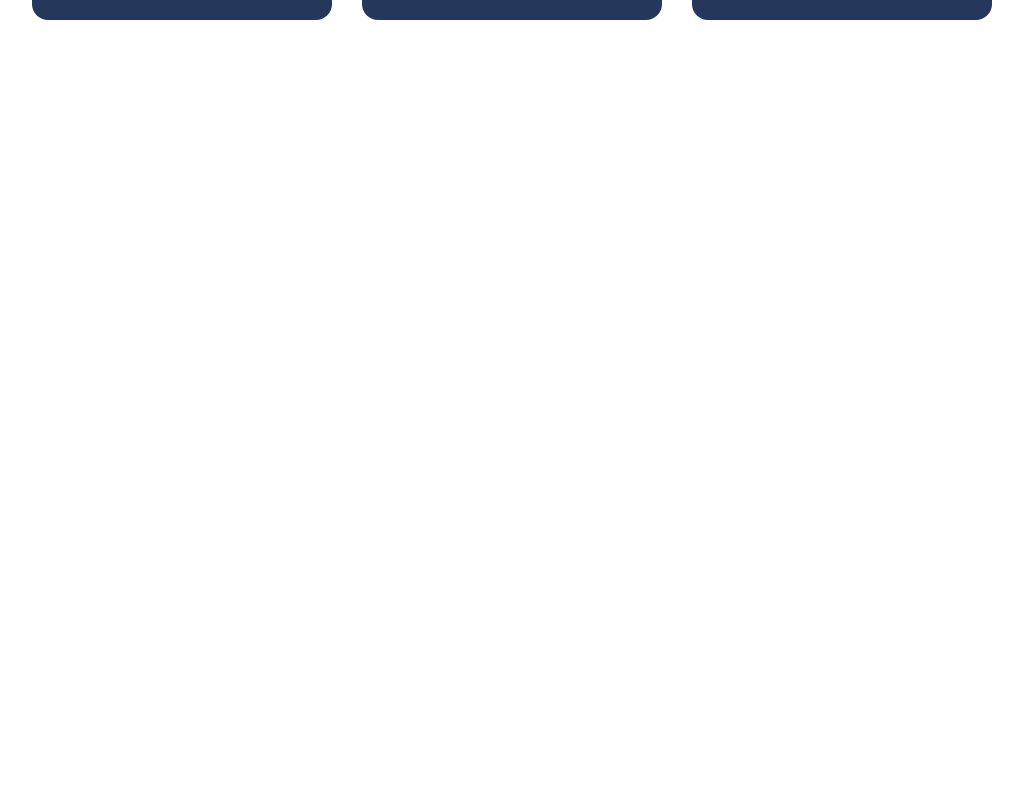
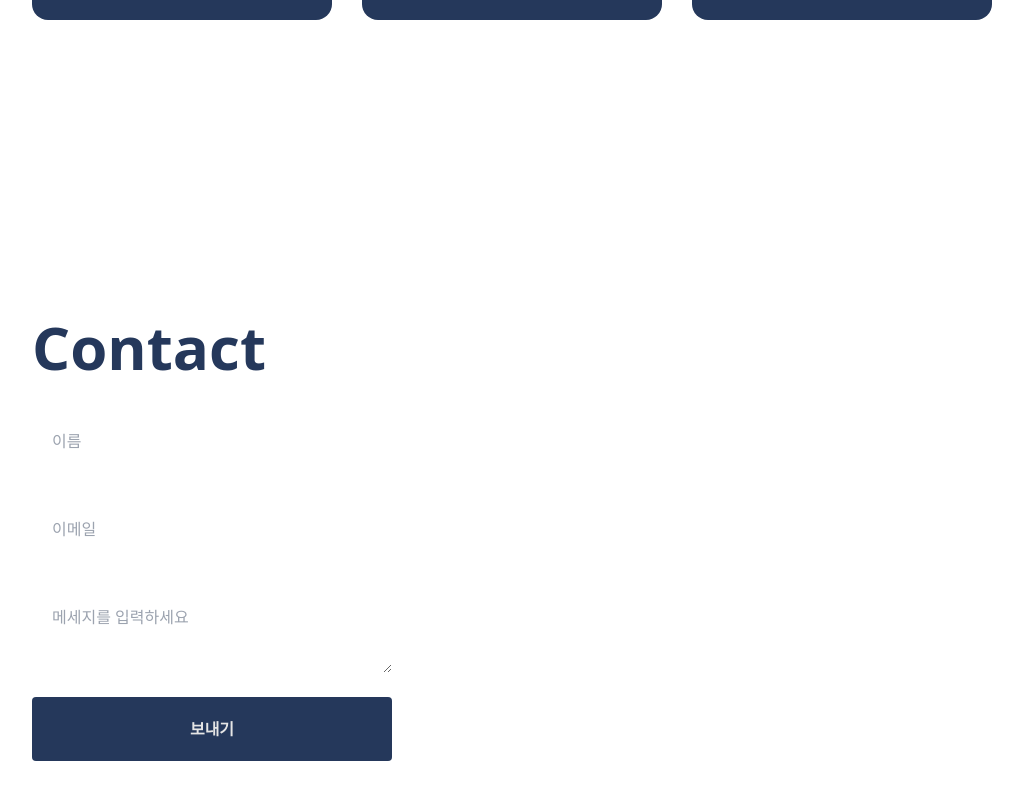
Before and after one commit to jeong-eun-park/PortFolio, a React (Vite) app: page / in a window 1280 px wide. Shown: the part 661-1460 px from the top of the page, without its empty margins (128-1151 px from the left). Before the commit the page ends 800 px from the top, so only its background shows below. Built offline with nearby package versions, Linux system fonts and the light colour scheme.

Commit message:
ADD: contact 페이지 레이아웃 및 email.js 연결

```diff
--- a/src/App.jsx
+++ b/src/App.jsx
@@ -1,4 +1,5 @@
 import Projects from "./pages/Projects"
+import Contact from "./pages/Contact"
 
 function App() {
 
@@ -6,6 +7,7 @@ function App() {
     <>
       <div>
         <Projects />
+        <Contact />
       </div>
 
     </>
--- /dev/null
+++ b/src/pages/Contact.jsx
@@ -0,0 +1,69 @@
+import { useRef, useState } from "react";
+import emailjs from "@emailjs/browser";
+
+const Contact = () => {
+  const [success, setSuccess] = useState(false);
+  const form = useRef();
+  const handleSubmit = (event) => {
+    event.preventDefault();
+    emailjs
+      .sendForm(
+        "service_7ls285a",
+        "template_c25dq5y",
+        form.current,
+        "lbnsa2Jy4FwWbevEt"
+      )
+      .then(() => {
+        setSuccess(true);
+      }),
+      (error) => {
+        console.log(error.text);
+      };
+  };
+
+  return (
+    <div className="flex max-w-full h-screen justify-around relative py-[144px] px-[150px]">
+      <div className="flex flex-1 px-[10px]  ">
+        <form
+          ref={form}
+          onSubmit={handleSubmit}
+          className="flex flex-1 justify-center flex-col text-center gap-6 mx-auto  "
+        >
+          <h1 className="text-6xl text-left mb-2 font-bold text-[#25385B]">
+            Contact
+          </h1>
+          <input
+            type="text"
+            name="name"
+            placeholder="이름"
+            className="rounded p-5 border-none bg-white text-black  "
+          ></input>
+          <input
+            type="email"
+            name="email"
+            placeholder="이메일"
+            className="rounded p-5 border-none"
+          ></input>
+          <textarea
+            name="message"
+            placeholder="메세지를 입력하세요"
+            className="rounded p-5 border-none"
+          ></textarea>
+          <button
+            type="submit"
+            value="Send"
+            className="bg-[#25385B] rounded border-none p-5 font-bold cursor-pointer text-[#E5E5E5]"
+          >
+            보내기
+          </button>
+          {success && "메세지 전송이 완료되었습니다."}
+        </form>
+      </div>
+      <div className="flex-1 max-w-full flex  justify-end items-end">
+        <div className="flex w-[600px] h-[600px]"></div>
+      </div>
+    </div>
+  );
+};
+
+export default Contact;
```
